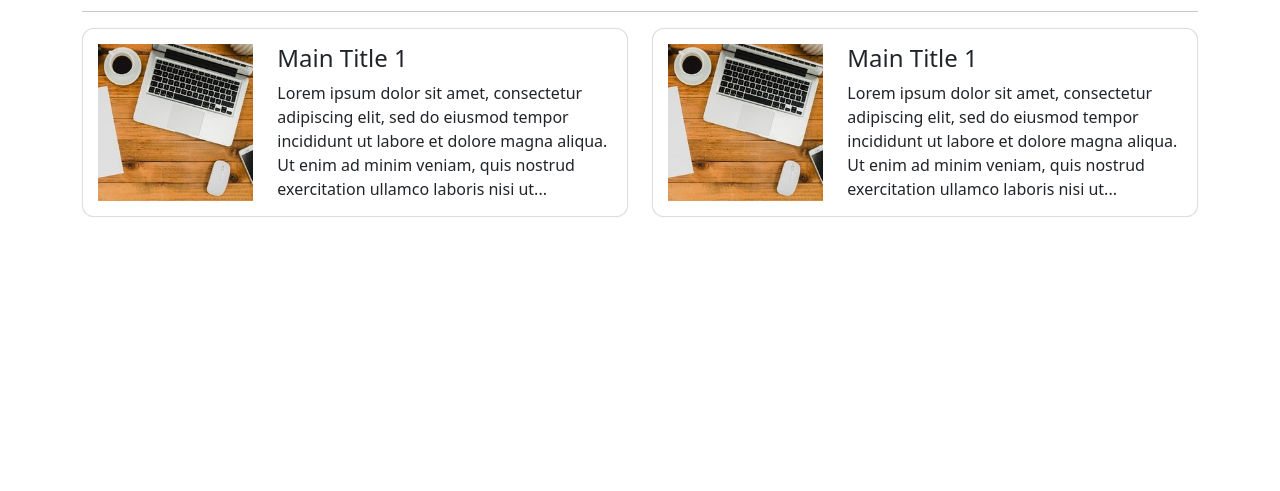
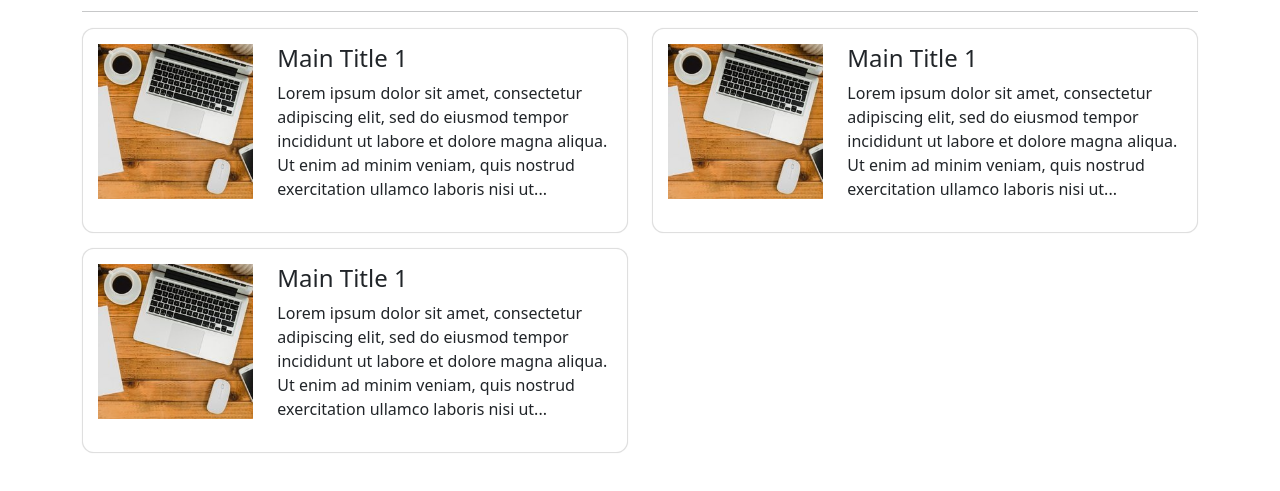
Before and after one commit to aglsoftgithub/skeleton-loader, a website: page index.html in a window 1280 px wide. Shown: the part 93-584 px from the top of the page. Drawn offline with nearby package versions, Linux system fonts and the light colour scheme.

Commit message:
Review card structure and change related css

```diff
--- a/assets/css/style.css
+++ b/assets/css/style.css
@@ -5,6 +5,11 @@ body{
 
 .card{
 	padding: 15px;
+	margin-bottom: 15px;
 	border-radius: 12px;
 	box-shadow: 0 0 1px #ddd;
 }
+
+.card .img{
+	width: 100%;
+}
--- a/index.html
+++ b/index.html
@@ -15,22 +15,45 @@
 		<div class="row">
 			<div class="col-12 col-md-6">
 				<div class="card">
-					<div class="row img-count">
-						<img src="assets/img/bg1.jpg" class="img col-12 col-sm-4" alt="beach">
+					<div class="row">
+						<div class="img-count col-12 col-sm-4">
+							<img src="assets/img/bg1.jpg" class="img" alt="beach">
+						</div>
 						<div class="content col-12 col-sm-8">
-							<h4>Main Title 1</h4>
-							Lorem ipsum dolor sit amet, consectetur adipiscing elit, sed do eiusmod tempor incididunt ut labore et dolore magna aliqua. Ut enim ad minim veniam, quis nostrud exercitation ullamco laboris nisi ut...
+							<h4 class="title">Main Title 1</h4>
+							<p class="content">
+								Lorem ipsum dolor sit amet, consectetur adipiscing elit, sed do eiusmod tempor incididunt ut labore et dolore magna aliqua. Ut enim ad minim veniam, quis nostrud exercitation ullamco laboris nisi ut...
+							</p>
 						</div>
 					</div>
 				</div>
 			</div>
 			<div class="col-12 col-md-6">
 				<div class="card">
-					<div class="row img-count">
-						<img src="assets/img/bg1.jpg" class="img col-12 col-sm-4" alt="beach">
+					<div class="row">
+						<div class="img-count col-12 col-sm-4">
+							<img src="assets/img/bg1.jpg" class="img" alt="beach">
+						</div>
 						<div class="content col-12 col-sm-8">
-							<h4>Main Title 1</h4>
-							Lorem ipsum dolor sit amet, consectetur adipiscing elit, sed do eiusmod tempor incididunt ut labore et dolore magna aliqua. Ut enim ad minim veniam, quis nostrud exercitation ullamco laboris nisi ut...
+							<h4 class="title">Main Title 1</h4>
+							<p class="content">
+								Lorem ipsum dolor sit amet, consectetur adipiscing elit, sed do eiusmod tempor incididunt ut labore et dolore magna aliqua. Ut enim ad minim veniam, quis nostrud exercitation ullamco laboris nisi ut...
+							</p>
+						</div>
+					</div>
+				</div>
+			</div>
+			<div class="col-12 col-md-6">
+				<div class="card">
+					<div class="row">
+						<div class="img-count col-12 col-sm-4">
+							<img src="assets/img/bg1.jpg" class="img" alt="beach">
+						</div>
+						<div class="content col-12 col-sm-8">
+							<h4 class="title">Main Title 1</h4>
+							<p class="content">
+								Lorem ipsum dolor sit amet, consectetur adipiscing elit, sed do eiusmod tempor incididunt ut labore et dolore magna aliqua. Ut enim ad minim veniam, quis nostrud exercitation ullamco laboris nisi ut...
+							</p>
 						</div>
 					</div>
 				</div>
```
